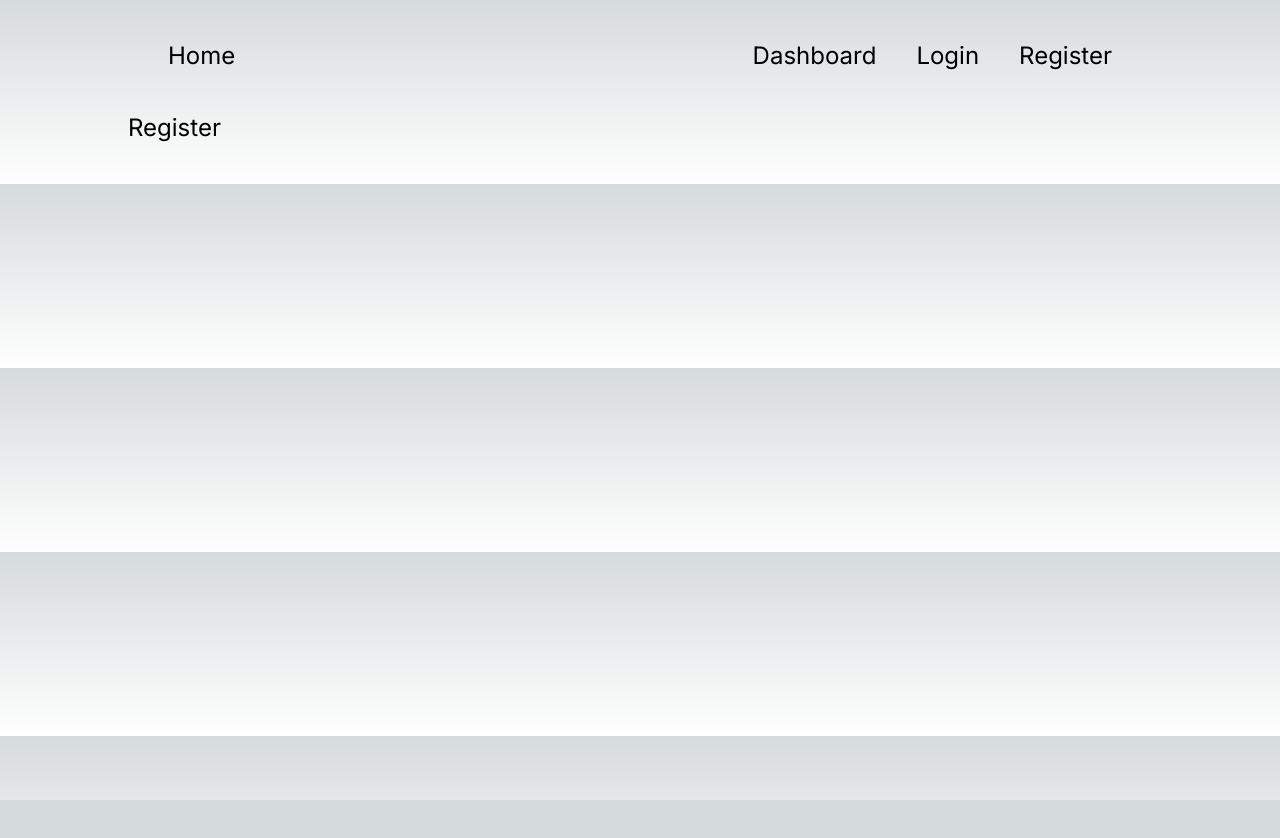
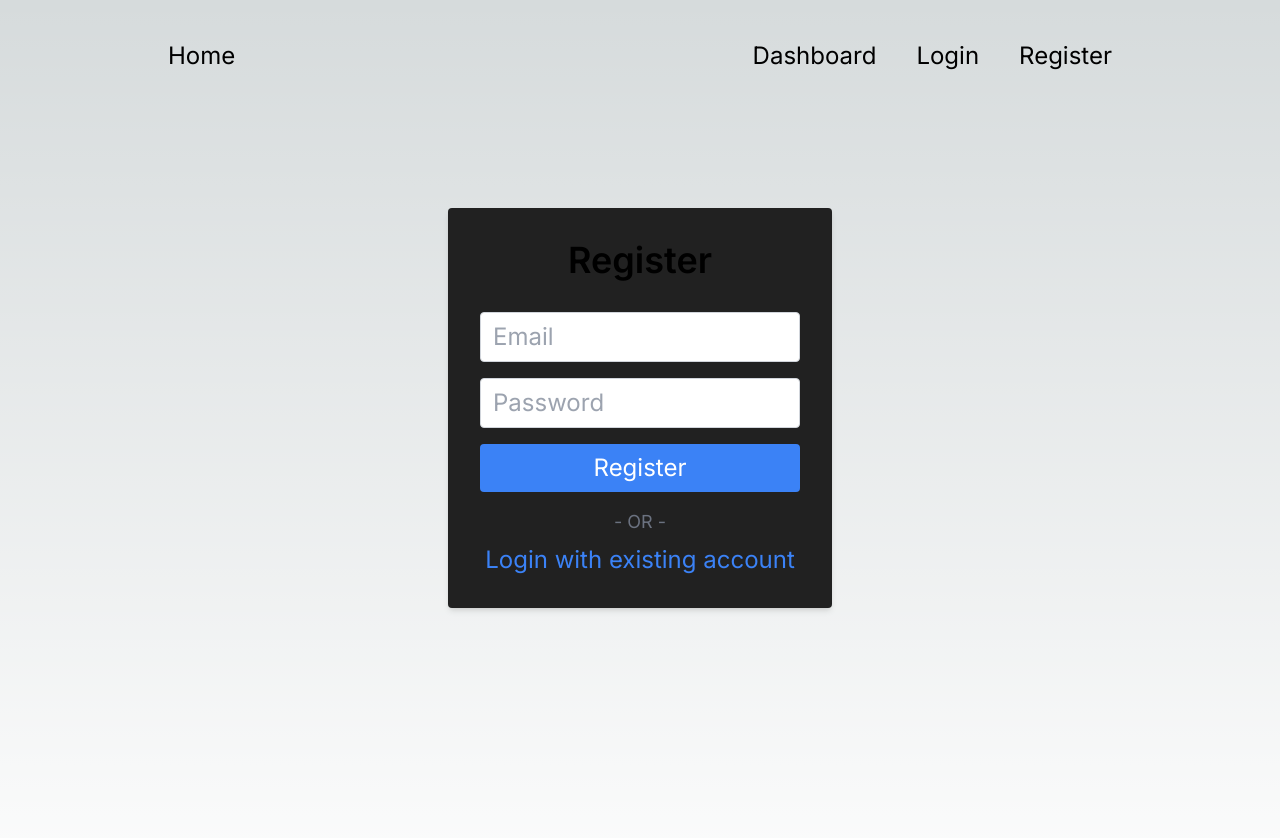
Before and after one commit to ShubhamVerma-Developer/next-auth-register-with-mongodb, a Next.js app: page /register in a window 1280 px wide. Shown: the top 838 px of the page. Before the commit the page ends 800 px from the top, so only its background shows below. Built offline with nearby package versions, Linux system fonts and the light colour scheme.

Commit message:
"Updated Register page with new UI components and layout"

```diff
--- a/src/app/register/page.tsx
+++ b/src/app/register/page.tsx
@@ -1,7 +1,42 @@
+import Link from "next/link";
 import React from "react";
 
 const Register = () => {
-  return <div>Register</div>;
+  return (
+    <div className="flex min-h-screen flex-col items-center justify-between p-24">
+      <div className="bg-[#212121] p-8 rounded shadow-md w-96">
+        <h1 className="text-4xl text-center font-semibold mb-8">Register</h1>
+        <form>
+          <input
+            type="text"
+            className="w-full border border-gray-300 text-black rounded px-3 py-2 mb-4 focus:border-blue-400 focus:text-black"
+            placeholder="Email"
+            required
+          />
+          <input
+            type="password"
+            className="w-full border border-gray-300 text-black rounded px-3 py-2 mb-4 focus:border-blue-400 focus:text-black"
+            placeholder="Password"
+            required
+          />
+          <button
+            type="submit"
+            className="w-full bg-blue-500 text-white py-2 rounded hover:bg-blue-600"
+          >
+            {" "}
+            Register
+          </button>
+        </form>
+        <div className="text-center text-gray-500 mt-4 text-lg">- OR -</div>
+        <Link
+          className="block text-center text-blue-500 hover:underline mt-2"
+          href="/login"
+        >
+          Login with existing account
+        </Link>
+      </div>
+    </div>
+  );
 };
 
 export default Register;
```
Also changed, not shown: ---view---/README.md (added), ---view---/image/README/1719737285869.png (added).
